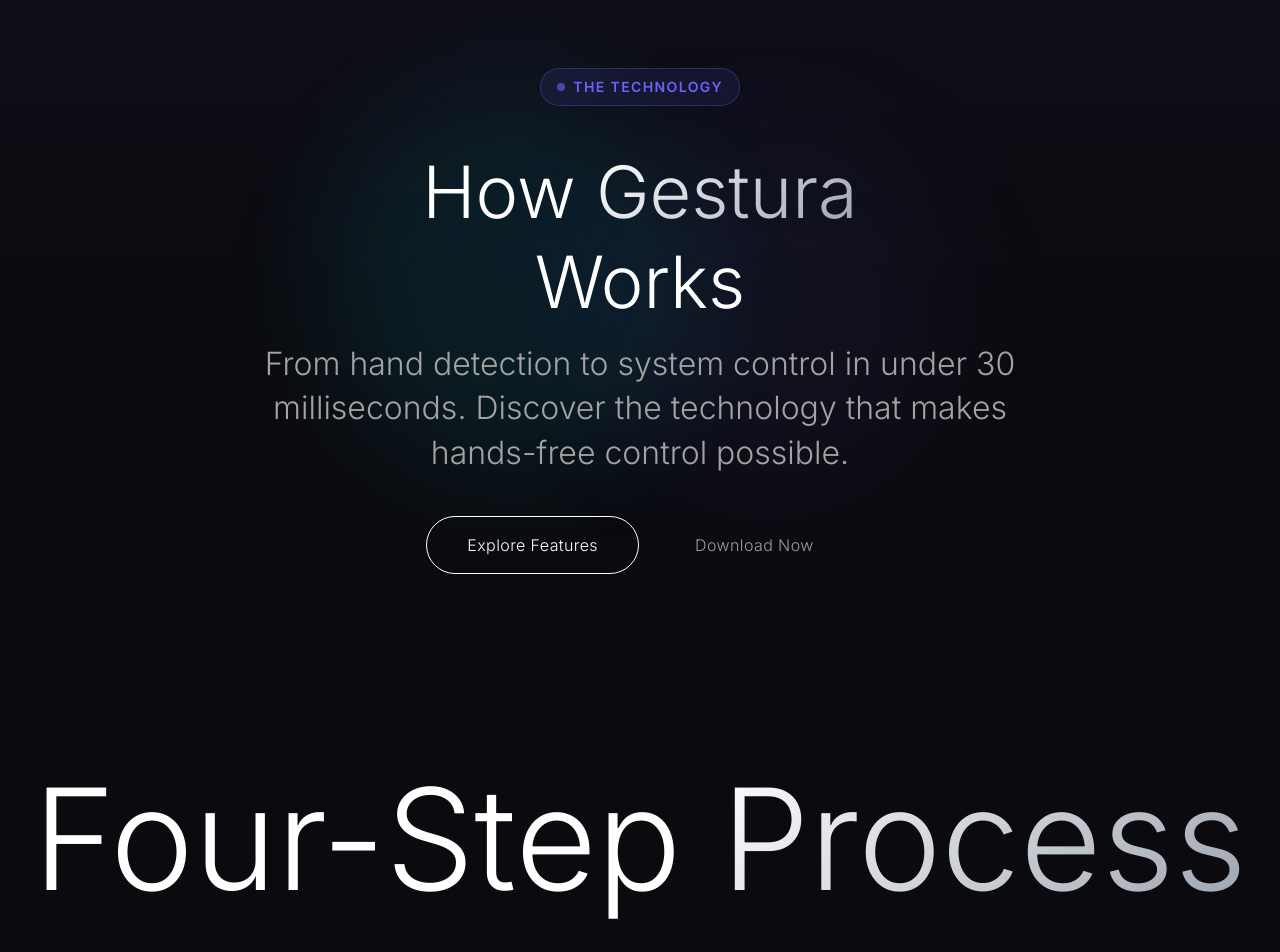
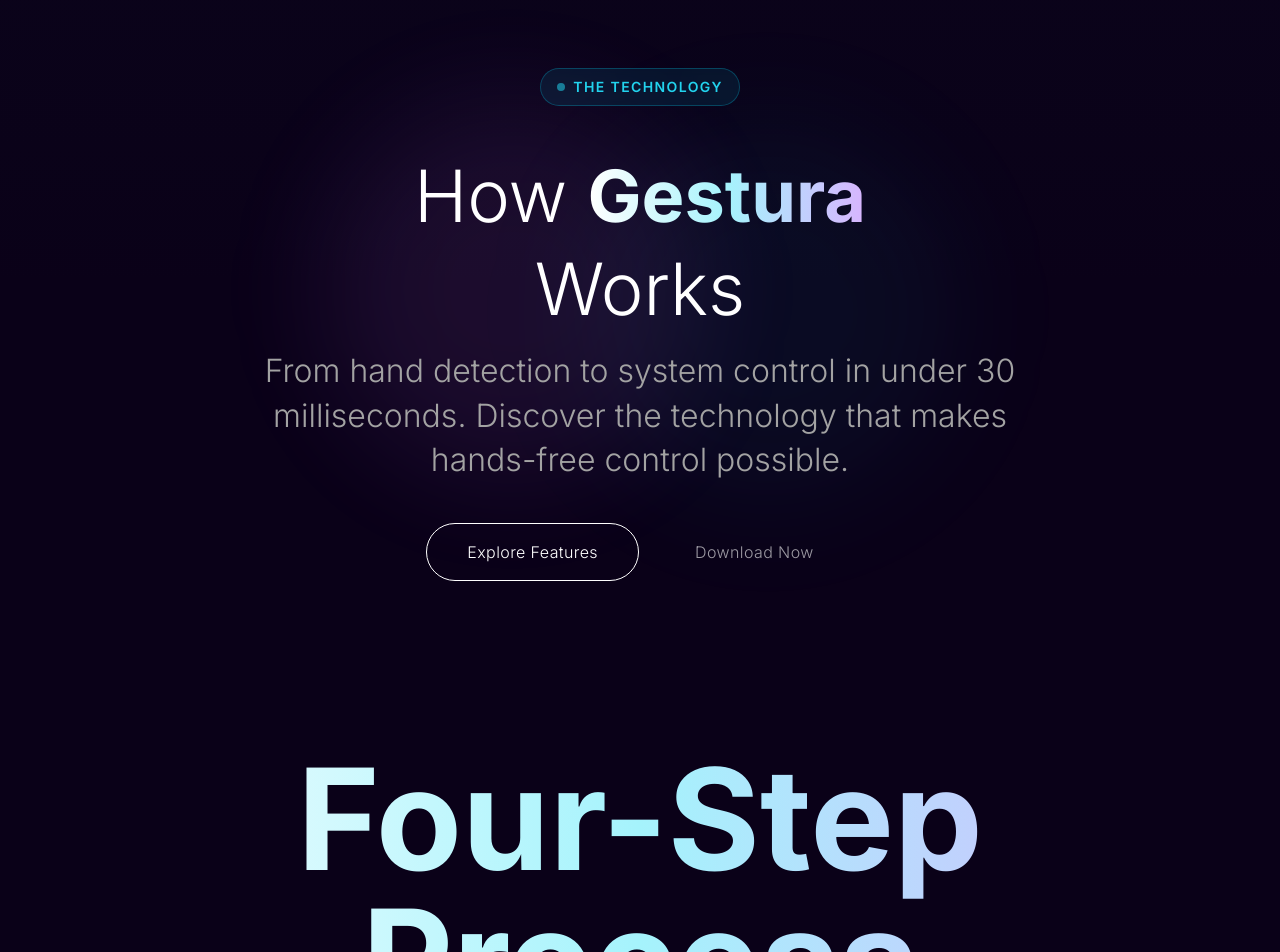
Before and after one commit to veldorq/GesturaPrototype, a Next.js app in the folder gestura-web/: page /how-it-works in a window 1280 px wide. Shown: the part 60-1012 px from the top of the page. Built offline with nearby package versions, Linux system fonts and the light colour scheme.

Commit message:
color fix

```diff
--- a/gestura-web/src/app/globals.css
+++ b/gestura-web/src/app/globals.css
@@ -12,6 +12,12 @@
     --gestura-navy-dark: #0B0B0F;     /* Primary background - deep blue-black */
     --gestura-navy: #111827;          /* Secondary background - blue-gray */
     --gestura-navy-light: #1F2937;    /* Tertiary background - lighter blue-gray */
+
+    /* Technical Specs Section - Source of Truth */
+    --specs-bg: #0A0118;              /* Deep purple-black background */
+    --specs-card-bg: rgba(23, 23, 23, 0.3);  /* Card background */
+    --specs-border: rgb(38, 38, 38);  /* Card border (neutral-800) */
+    --specs-border-hover: rgba(6, 182, 212, 0.3);  /* Cyan hover border */
 
     /* Text Colors */
     --color-text: #FFFFFF;            /* Primary text - pure white */
@@ -136,6 +142,28 @@
     line-height: 1.5;
   }
 
+  /* Technical Specs Gradient Text - Source of Truth */
+  .gradient-text-specs {
+    background: linear-gradient(to right, #FFFFFF, #A5F3FC, #D8B4FE);
+    -webkit-background-clip: text;
+    -webkit-text-fill-color: transparent;
+    background-clip: text;
+    padding-top: 0.5rem;
+    padding-bottom: 0.5rem;
+    line-height: 1.6;
+  }
+
+  /* Value Gradient - Cyan to Purple */
+  .gradient-value {
+    background: linear-gradient(to right, #22D3EE, #C084FC);
+    -webkit-background-clip: text;
+    -webkit-text-fill-color: transparent;
+    background-clip: text;
+    padding-top: 0.25rem;
+    padding-bottom: 0.25rem;
+    line-height: 1.6;
+  }
+
   /* Text Reveal Animation */
   .reveal-text {
     clip-path: polygon(0 0, 100% 0, 100% 100%, 0% 100%);
--- a/gestura-web/src/app/how-it-works/page.tsx
+++ b/gestura-web/src/app/how-it-works/page.tsx
@@ -122,25 +122,25 @@
         <MinimalNav />
       </header>
 
-      <main className="bg-[#0B0B0F] min-h-screen overflow-x-hidden">
+      <main className="bg-[#0A0118] min-h-screen overflow-x-hidden">
         {/* Hero Section */}
         <section className="relative min-h-[70vh] flex items-center justify-center px-6 pt-32 pb-20">
           {/* Background Effects */}
           <div className="absolute inset-0">
-            <div className="absolute inset-0 bg-gradient-to-b from-gestura-purple/5 via-transparent to-transparent" />
-            <div className="absolute top-1/4 right-1/4 w-96 h-96 bg-gestura-purple/10 rounded-full blur-3xl animate-pulse" />
-            <div className="absolute bottom-1/4 left-1/4 w-96 h-96 bg-gestura-cyan/10 rounded-full blur-3xl animate-pulse" style={{ animationDelay: '1s' }} />
+            <div className="absolute inset-0 bg-gradient-to-b from-cyan-900/10 via-transparent to-transparent opacity-30" />
+            <div className="absolute top-1/4 right-1/4 w-96 h-96 bg-cyan-400/10 rounded-full blur-3xl animate-pulse" />
+            <div className="absolute bottom-1/4 left-1/4 w-96 h-96 bg-purple-400/10 rounded-full blur-3xl animate-pulse" style={{ animationDelay: '1s' }} />
           </div>
 
           {/* Grid overlay */}
           <div
-            className="absolute inset-0 opacity-10 pointer-events-none"
+            className="absolute inset-0 opacity-[0.02] pointer-events-none"
             style={{
               backgroundImage: `
-                linear-gradient(rgba(255,255,255,0.03) 1px, transparent 1px),
-                linear-gradient(90deg, rgba(255,255,255,0.03) 1px, transparent 1px)
+                linear-gradient(to right, rgba(255,255,255,0.1) 1px, transparent 1px),
+                linear-gradient(to bottom, rgba(255,255,255,0.1) 1px, transparent 1px)
               `,
-              backgroundSize: '50px 50px',
+              backgroundSize: '40px 40px',
             }}
           />
 
@@ -149,10 +149,10 @@
               initial={{ opacity: 0, scale: 0.9 }}
               animate={{ opacity: 1, scale: 1 }}
               transition={{ duration: 0.6 }}
-              className="inline-flex items-center gap-2 px-4 py-2 mb-8 bg-gestura-purple/10 backdrop-blur-sm border border-gestura-purple/30 rounded-full"
+              className="inline-flex items-center gap-2 px-4 py-2 mb-8 bg-cyan-500/10 backdrop-blur-sm border border-cyan-500/30 rounded-full"
             >
-              <span className="w-2 h-2 bg-gestura-purple rounded-full animate-pulse" />
-              <span className="text-gestura-purple text-xs font-semibold uppercase tracking-widest">
+              <span className="w-2 h-2 bg-cyan-400 rounded-full animate-pulse" />
+              <span className="text-cyan-400 text-xs font-semibold uppercase tracking-widest">
                 The Technology
               </span>
             </motion.div>
@@ -163,7 +163,7 @@
               transition={{ delay: 0.1, duration: 0.6 }}
               className="text-5xl md:text-7xl font-light leading-tight mb-6"
             >
-              How <span className="gradient-text">Gestura</span><br />
+              How <span className="gradient-text-specs font-bold">Gestura</span><br />
               Works
             </motion.h1>
 
@@ -209,8 +209,8 @@
               viewport={{ once: true }}
               className="text-center mb-20"
             >
-              <h2 className="text-4xl md:text-5xl font-light mb-4">
-                Four-Step <span className="gradient-text">Process</span>
+              <h2 className="text-4xl md:text-5xl font-bold mb-4 bg-gradient-to-r from-white via-cyan-200 to-purple-300 bg-clip-text text-transparent py-2 leading-relaxed">
+                Four-Step Process
               </h2>
               <p className="text-neutral-400 font-light">
                 Lightning-fast gesture recognition powered by advanced AI
@@ -229,23 +229,23 @@
                 >
                   {/* Connection Line */}
                   {index < steps.length - 1 && index % 2 === 0 && (
-                    <div className="hidden md:block absolute top-20 left-full w-8 h-px bg-gradient-to-r from-gestura-cyan/50 to-transparent" />
+                    <div className="hidden md:block absolute top-20 left-full w-8 h-px bg-gradient-to-r from-cyan-400/50 to-transparent" />
                   )}
 
-                  <div className="glass-panel p-8 rounded-lg group hover:border-gestura-cyan/50 transition-all duration-500 hover:scale-105 hover:shadow-2xl hover:shadow-gestura-cyan/20">
+                  <div className="glass-panel p-8 rounded-lg group hover:border-cyan-500/30 transition-all duration-500 hover:scale-105 hover:shadow-2xl hover:shadow-cyan-400/20">
                     {/* Number */}
                     <motion.div
-                      className="text-gestura-cyan text-sm font-mono mb-4"
+                      className="text-cyan-400 text-sm font-mono mb-4"
                       whileHover={{ scale: 1.2, rotate: 5 }}
                     >
                       {step.number}
                     </motion.div>
 
                     {/* Title & Subtitle */}
-                    <h3 className="text-2xl font-light mb-2 group-hover:text-gestura-cyan transition-colors">
+                    <h3 className="text-2xl font-light mb-2 group-hover:text-cyan-400 transition-colors">
                       {step.title}
                     </h3>
-                    <p className="text-sm text-gestura-purple font-medium mb-4">{step.subtitle}</p>
+                    <p className="text-sm text-purple-400 font-medium mb-4">{step.subtitle}</p>
 
                     {/* Description */}
                     <p className="text-neutral-400 text-sm leading-relaxed mb-6">
@@ -256,7 +256,7 @@
                     <ul className="space-y-2 mb-6">
                       {step.details.map((detail, i) => (
                         <li key={i} className="text-xs text-neutral-500 flex items-start gap-2">
-                          <span className="text-gestura-cyan mt-1">▸</span>
+                          <span className="text-cyan-400 mt-1">▸</span>
                           <span>{detail}</span>
                         </li>
                       ))}
@@ -297,8 +297,8 @@
               viewport={{ once: true }}
               className="mb-16"
             >
-              <h3 className="text-3xl md:text-4xl font-light text-center mb-4">
-                Gesture <span className="gradient-text">Reference</span>
+              <h3 className="text-3xl md:text-4xl font-bold text-center mb-4 bg-gradient-to-r from-white via-cyan-200 to-purple-300 bg-clip-text text-transparent py-2 leading-relaxed">
+                Gesture Reference
               </h3>
               <p className="text-center text-neutral-400 font-light mb-2">
                 Master these gestures to control your computer naturally
@@ -322,10 +322,10 @@
                   </div>
 
                   {/* Name & Action */}
-                  <h4 className="text-lg font-medium mb-1 group-hover:text-gestura-cyan transition-colors">
+                  <h4 className="text-lg font-medium mb-1 group-hover:text-cyan-400 transition-colors">
                     {gesture.name}
                   </h4>
-                  <p className="text-xs text-gestura-purple uppercase tracking-wider mb-3">
+                  <p className="text-xs text-purple-400 uppercase tracking-wider mb-3">
                     {gesture.action}
                   </p>
 
@@ -346,30 +346,30 @@
               initial={{ opacity: 0, y: 30 }}
               whileInView={{ opacity: 1, y: 0 }}
               viewport={{ once: true }}
-              className="glass-panel p-8 md:p-12 rounded-lg"
+              className="relative border border-neutral-800 rounded-2xl p-8 md:p-12 backdrop-blur-sm bg-neutral-900/30"
             >
-              <h3 className="text-2xl md:text-3xl font-light mb-12 text-center">
-                Technical <span className="gradient-text">Specifications</span>
+              <h3 className="text-2xl md:text-3xl font-bold mb-12 text-center bg-gradient-to-r from-white via-cyan-200 to-purple-300 bg-clip-text text-transparent py-2 leading-relaxed">
+                Technical Specifications
               </h3>
 
               <div className="grid grid-cols-2 md:grid-cols-4 gap-8 text-center">
                 <div>
-                  <div className="text-4xl md:text-5xl font-light gradient-text mb-3">&lt;30ms</div>
+                  <div className="text-4xl md:text-5xl font-light text-transparent bg-clip-text bg-gradient-to-r from-cyan-400 to-purple-400 mb-3 py-1 leading-relaxed">&lt;30ms</div>
                   <div className="text-xs text-neutral-400 uppercase tracking-wider mb-2">Latency</div>
                   <p className="text-xs text-neutral-600">End-to-end processing</p>
                 </div>
                 <div>
-                  <div className="text-4xl md:text-5xl font-light gradient-text mb-3">99%</div>
+                  <div className="text-4xl md:text-5xl font-light text-transparent bg-clip-text bg-gradient-to-r from-cyan-400 to-purple-400 mb-3 py-1 leading-relaxed">99%</div>
                   <div className="text-xs text-neutral-400 uppercase tracking-wider mb-2">Accuracy</div>
                   <p className="text-xs text-neutral-600">Recognition rate</p>
                 </div>
                 <div>
-                  <div className="text-4xl md:text-5xl font-light gradient-text mb-3">30 FPS</div>
+                  <div className="text-4xl md:text-5xl font-light text-transparent bg-clip-text bg-gradient-to-r from-cyan-400 to-purple-400 mb-3 py-1 leading-relaxed">30 FPS</div>
                   <div className="text-xs text-neutral-400 uppercase tracking-wider mb-2">Tracking</div>
                   <p className="text-xs text-neutral-600">Real-time detection</p>
                 </div>
                 <div>
-                  <div className="text-4xl md:text-5xl font-light gradient-text mb-3">100%</div>
+                  <div className="text-4xl md:text-5xl font-light text-transparent bg-clip-text bg-gradient-to-r from-cyan-400 to-purple-400 mb-3 py-1 leading-relaxed">100%</div>
                   <div className="text-xs text-neutral-400 uppercase tracking-wider mb-2">Local</div>
                   <p className="text-xs text-neutral-600">No cloud processing</p>
                 </div>
@@ -387,8 +387,8 @@
               viewport={{ once: true }}
               className="text-center mb-16"
             >
-              <h3 className="text-3xl md:text-4xl font-light mb-4">
-                Built With <span className="gradient-text">Modern Tech</span>
+              <h3 className="text-3xl md:text-4xl font-bold mb-4 bg-gradient-to-r from-white via-cyan-200 to-purple-300 bg-clip-text text-transparent py-2 leading-relaxed">
+                Built With Modern Tech
               </h3>
               <p className="text-neutral-400 font-light">
                 Industry-leading tools and frameworks
@@ -434,9 +434,9 @@
                   whileInView={{ opacity: 1, y: 0 }}
                   viewport={{ once: true }}
                   transition={{ delay: index * 0.1 }}
-                  className="glass-panel p-6 rounded-lg hover:border-gestura-cyan/50 transition-colors"
+                  className="glass-panel p-6 rounded-lg hover:border-cyan-500/30 transition-colors"
                 >
-                  <div className="text-xs text-gestura-cyan uppercase tracking-wider mb-2">
+                  <div className="text-xs text-cyan-400 uppercase tracking-wider mb-2">
                     {tech.badge}
                   </div>
                   <h4 className="text-xl font-light mb-2">{tech.name}</h4>
```
